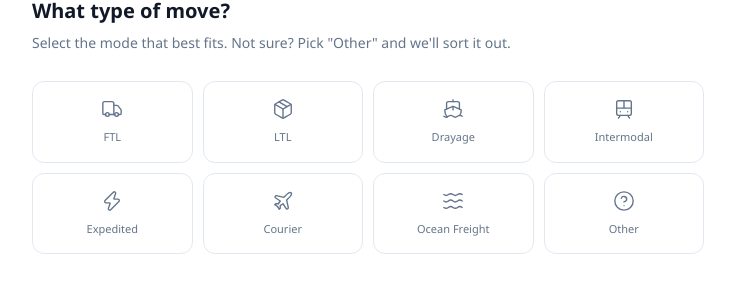
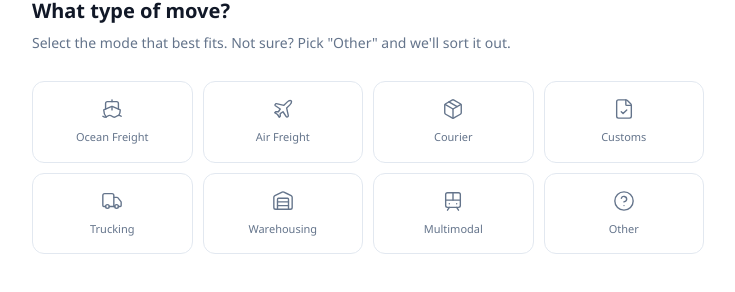
Before and after one commit to lyducquangbn99-gif/booking-by-john, a Next.js app: page /en in a window 1280 px wide. Shown: the part 3643-3935 px from the top of the page, without its empty margins (272-1007 px from the left). Built offline with nearby package versions, Linux system fonts and the light colour scheme.

Commit message:
Optimize quote form for international inquiries

```diff
--- a/app/api/send-booking/route.ts
+++ b/app/api/send-booking/route.ts
@@ -12,6 +12,11 @@ const ALLOWED_MODES = new Set([
   "Intermodal",
   "Expedited",
   "Courier",
+  "Air Freight",
+  "Customs Clearance",
+  "Inland Trucking",
+  "Warehousing",
+  "Multimodal",
   "Ocean Freight",
   "Other",
   "Unspecified",
--- a/components/RequestStepper.tsx
+++ b/components/RequestStepper.tsx
@@ -10,9 +10,9 @@ import {
   Package,
   Ship,
   Train,
-  Zap,
   Plane,
-  Waves,
+  Warehouse,
+  FileCheck,
   HelpCircle,
   CheckCircle,
   Clock,
@@ -53,14 +53,14 @@ const EMPTY_FORM: FormData = {
 // Internal stable values used for form.mode and urgency — decoupled from display labels
 // so the API email subject stays locale-independent.
 const MODE_ENTRIES: { value: string; labelKey: string; icon: LucideIcon }[] = [
-  { value: "FTL",           labelKey: "step1.modes.ftl",        icon: Truck },
-  { value: "LTL",           labelKey: "step1.modes.ltl",        icon: Package },
-  { value: "Drayage",       labelKey: "step1.modes.drayage",    icon: Ship },
-  { value: "Intermodal",    labelKey: "step1.modes.intermodal", icon: Train },
-  { value: "Expedited",     labelKey: "step1.modes.expedited",  icon: Zap },
-  { value: "Courier",       labelKey: "step1.modes.courier",    icon: Plane },
-  { value: "Ocean Freight", labelKey: "step1.modes.ocean",      icon: Waves },
-  { value: "Other",         labelKey: "step1.modes.other",      icon: HelpCircle },
+  { value: "Ocean Freight",     labelKey: "step1.modes.ocean",      icon: Ship },
+  { value: "Air Freight",       labelKey: "step1.modes.air",        icon: Plane },
+  { value: "Courier",           labelKey: "step1.modes.courier",    icon: Package },
+  { value: "Customs Clearance", labelKey: "step1.modes.customs",    icon: FileCheck },
+  { value: "Inland Trucking",   labelKey: "step1.modes.trucking",   icon: Truck },
+  { value: "Warehousing",       labelKey: "step1.modes.warehousing", icon: Warehouse },
+  { value: "Multimodal",        labelKey: "step1.modes.multimodal", icon: Train },
+  { value: "Other",             labelKey: "step1.modes.other",      icon: HelpCircle },
 ];
 
 const WEIGHT_KEYS = [
@@ -150,8 +150,12 @@ export default function RequestStepper() {
   }
 
   async function handleSubmit() {
-    if (!form.name || !(form.email || form.phone)) {
+    if (!form.name.trim() || !(form.email.trim() || form.phone.trim())) {
       setError(t('step4.errorContactRequired'));
+      return;
+    }
+    if (form.email && !/^[^\s@]+@[^\s@]+\.[^\s@]{2,}$/i.test(form.email)) {
+      setError(t('step4.errorEmailInvalid'));
       return;
     }
     setError("");
@@ -232,7 +236,17 @@ export default function RequestStepper() {
         </div>
       )}
 
-      <div className="max-w-2xl mx-auto">
+      <form
+        className="max-w-2xl mx-auto"
+        onSubmit={(event) => {
+          event.preventDefault();
+          if (step < 4) {
+            handleNext();
+          } else {
+            void handleSubmit();
+          }
+        }}
+      >
         {/* Header */}
         <p className="font-display text-xs text-accent-green tracking-widest uppercase mb-4">
           {t('tagline')}
@@ -289,6 +303,7 @@ export default function RequestStepper() {
         <div className="flex justify-between items-center mt-10">
           {step > 1 ? (
             <button
+              type="button"
               onClick={() => {
                 setError("");
                 setStep((s) => s - 1);
@@ -303,14 +318,14 @@ export default function RequestStepper() {
 
           {step < 4 ? (
             <button
-              onClick={handleNext}
+              type="submit"
               className="font-display font-bold text-sm text-bg-primary bg-accent-green px-7 py-3 rounded-md hover:-translate-y-px hover:shadow-[0_0_16px_rgba(0,232,123,0.3)] transition-all duration-200 cursor-pointer focus-visible:outline-none focus-visible:ring-2 focus-visible:ring-offset-2 focus-visible:ring-accent-green min-h-[44px]"
             >
               {t('nextButton')}
             </button>
           ) : (
             <button
-              onClick={handleSubmit}
+              type="submit"
               disabled={submitting}
               aria-disabled={submitting}
               className={`font-display font-bold text-sm text-bg-primary px-7 py-3 rounded-md transition-all duration-200 min-h-[44px] focus-visible:outline-none focus-visible:ring-2 focus-visible:ring-offset-2 focus-visible:ring-accent-green ${
@@ -332,7 +347,7 @@ export default function RequestStepper() {
             {error}
           </p>
         )}
-      </div>
+      </form>
     </section>
   );
 }
@@ -359,6 +374,7 @@ function Step1({ t, mode, onSelect }: { t: TFunc; mode: string; onSelect: (v: st
           const Icon = m.icon;
           return (
             <button
+              type="button"
               key={m.value}
               onClick={() => onSelect(m.value)}
               aria-pressed={mode === m.value}
@@ -498,6 +514,7 @@ function Step3({ t, urgency, onSelect }: { t: TFunc; urgency: string; onSelect:
           const Icon = opt.icon;
           return (
             <button
+              type="button"
               key={opt.value}
               onClick={() => onSelect(opt.value)}
               aria-pressed={urgency === opt.value}
@@ -565,6 +582,9 @@ function Step4({
           </label>
           <input
             id="name"
+            name="name"
+            required
+            maxLength={120}
             className={inputClass}
             placeholder={t('step4.nameLabel')}
             autoComplete="name"
@@ -589,11 +609,13 @@ function Step4({
       <div className="grid grid-cols-1 sm:grid-cols-2 gap-4">
         <div>
           <label htmlFor="email" className={labelClass}>
-            {t('step4.emailLabel')} <span aria-hidden="true">*</span>
+            {t('step4.emailLabel')}
           </label>
           <input
             id="email"
+            name="email"
             type="email"
+            maxLength={254}
             className={inputClass}
             placeholder={t('step4.emailPlaceholder')}
             autoComplete="email"
@@ -603,11 +625,14 @@ function Step4({
         </div>
         <div>
           <label htmlFor="phone" className={labelClass}>
-            {t('step4.phoneLabel')} <span aria-hidden="true">*</span>
+            {t('step4.phoneLabel')}
           </label>
           <input
             id="phone"
+            name="phone"
             type="tel"
+            inputMode="tel"
+            maxLength={50}
             className={inputClass}
             placeholder={t('step4.phonePlaceholder')}
             autoComplete="tel"
@@ -616,6 +641,9 @@ function Step4({
           />
         </div>
       </div>
+      <p className="-mt-2 text-xs text-text-muted">
+        {t('step4.contactHint')}
+      </p>
       <div>
         <div className="absolute left-[-9999px]" aria-hidden="true">
           <label htmlFor="website">Website</label>
@@ -633,6 +661,8 @@ function Step4({
         </label>
         <textarea
           id="notes"
+          name="notes"
+          maxLength={2000}
           className={`${inputClass} min-h-24 resize-y`}
           placeholder={t('step4.notesPlaceholder')}
           value={form.notes}
--- a/messages/en.json
+++ b/messages/en.json
@@ -104,13 +104,13 @@
       "subheading": "Select the mode that best fits. Not sure? Pick \"Other\" and we'll sort it out.",
       "ariaGroupLabel": "Shipping mode",
       "modes": {
-        "ftl": "FTL",
-        "ltl": "LTL",
-        "drayage": "Drayage",
-        "intermodal": "Intermodal",
-        "expedited": "Expedited",
+        "ocean": "Ocean Freight",
+        "air": "Air Freight",
         "courier": "Courier",
-        "ocean": "Ocean Freight",
+        "customs": "Customs",
+        "trucking": "Trucking",
+        "warehousing": "Warehousing",
+        "multimodal": "Multimodal",
         "other": "Other"
       }
     },
@@ -154,7 +154,7 @@
     },
     "step4": {
       "heading": "How do I reach you?",
-      "subheading": "Mr. John will follow up personally — no bots, no auto-emails.",
+      "subheading": "John will personally review your shipment details.",
       "nameLabel": "Name",
       "companyLabel": "Company",
       "companyPlaceholder": "Company (optional)",
@@ -162,9 +162,11 @@
       "emailPlaceholder": "you@company.com",
       "phoneLabel": "Phone",
       "phonePlaceholder": "+1 (555) 000-0000",
+      "contactHint": "Enter either an email address or phone number.",
       "notesLabel": "Notes / Special Requirements",
       "notesPlaceholder": "Anything else we should know?",
-      "errorContactRequired": "Please enter your name and at least one way to reach you."
+      "errorContactRequired": "Please enter your name and at least one way to reach you.",
+      "errorEmailInvalid": "Please enter a valid email address."
     },
     "success": {
       "title": "Request received — John's on it.",
--- a/messages/es.json
+++ b/messages/es.json
@@ -104,13 +104,13 @@
       "subheading": "Selecciona el modo que mejor se adapte. ¿No estás seguro? Elige \"Otro\" y lo resolvemos.",
       "ariaGroupLabel": "Modo de envío",
       "modes": {
-        "ftl": "FTL",
-        "ltl": "LTL",
-        "drayage": "Acarreo",
-        "intermodal": "Intermodal",
-        "expedited": "Urgente",
+        "ocean": "Flete Marítimo",
+        "air": "Flete Aéreo",
         "courier": "Courier",
-        "ocean": "Flete Marítimo",
+        "customs": "Aduanas",
+        "trucking": "Transporte terrestre",
+        "warehousing": "Almacenaje",
+        "multimodal": "Multimodal",
         "other": "Otro"
       }
     },
@@ -154,7 +154,7 @@
     },
     "step4": {
       "heading": "¿Cómo me comunico contigo?",
-      "subheading": "Mr. John te contactará personalmente — sin bots, sin correos automáticos.",
+      "subheading": "John revisará personalmente los datos de tu envío.",
       "nameLabel": "Nombre",
       "companyLabel": "Empresa",
       "companyPlaceholder": "Empresa (opcional)",
@@ -162,9 +162,11 @@
       "emailPlaceholder": "tu@empresa.com",
       "phoneLabel": "Teléfono",
       "phonePlaceholder": "+1 (555) 000-0000",
+      "contactHint": "Ingresa un correo electrónico o un número de teléfono.",
       "notesLabel": "Notas / Requisitos Especiales",
       "notesPlaceholder": "¿Algo más que debamos saber?",
-      "errorContactRequired": "Por favor, ingresa tu nombre y al menos una forma de contacto."
+      "errorContactRequired": "Por favor, ingresa tu nombre y al menos una forma de contacto.",
+      "errorEmailInvalid": "Ingresa una dirección de correo válida."
     },
     "success": {
       "title": "Solicitud recibida — John está en ello.",
--- a/messages/id.json
+++ b/messages/id.json
@@ -104,13 +104,13 @@
       "subheading": "Pilih moda yang paling sesuai. Tidak yakin? Pilih \"Lainnya\" dan kami akan menyelesaikannya.",
       "ariaGroupLabel": "Moda pengiriman",
       "modes": {
-        "ftl": "FTL",
-        "ltl": "LTL",
-        "drayage": "Pelabuhan",
-        "intermodal": "Intermodal",
-        "expedited": "Ekspres",
+        "ocean": "Laut",
+        "air": "Udara",
         "courier": "Kurir",
-        "ocean": "Laut",
+        "customs": "Bea Cukai",
+        "trucking": "Truk Darat",
+        "warehousing": "Pergudangan",
+        "multimodal": "Multimoda",
         "other": "Lainnya"
       }
     },
@@ -154,7 +154,7 @@
     },
     "step4": {
       "heading": "Bagaimana cara menghubungi Anda?",
-      "subheading": "Mr. John akan menindaklanjuti secara pribadi — tanpa bot, tanpa email otomatis.",
+      "subheading": "John akan meninjau detail pengiriman Anda secara langsung.",
       "nameLabel": "Nama",
       "companyLabel": "Perusahaan",
       "companyPlaceholder": "Perusahaan (opsional)",
@@ -162,9 +162,11 @@
       "emailPlaceholder": "anda@perusahaan.com",
       "phoneLabel": "Telepon",
       "phonePlaceholder": "+62 000 0000 0000",
+      "contactHint": "Masukkan alamat email atau nomor telepon.",
       "notesLabel": "Catatan / Persyaratan Khusus",
       "notesPlaceholder": "Ada hal lain yang perlu kami ketahui?",
-      "errorContactRequired": "Masukkan nama Anda dan setidaknya satu cara untuk menghubungi Anda."
+      "errorContactRequired": "Masukkan nama Anda dan setidaknya satu cara untuk menghubungi Anda.",
+      "errorEmailInvalid": "Masukkan alamat email yang valid."
     },
     "success": {
       "title": "Permintaan diterima — John sedang menanganinya.",
--- a/messages/it.json
+++ b/messages/it.json
@@ -104,13 +104,13 @@
       "subheading": "Seleziona la modalità più adatta. Non sei sicuro? Scegli \"Altro\" e lo risolviamo insieme.",
       "ariaGroupLabel": "Modalità di spedizione",
       "modes": {
-        "ftl": "FTL",
-        "ltl": "LTL",
-        "drayage": "Portuale",
-        "intermodal": "Intermodale",
-        "expedited": "Urgente",
+        "ocean": "Marittimo",
+        "air": "Aereo",
         "courier": "Corriere",
-        "ocean": "Marittimo",
+        "customs": "Dogana",
+        "trucking": "Trasporto stradale",
+        "warehousing": "Magazzino",
+        "multimodal": "Multimodale",
         "other": "Altro"
       }
     },
@@ -154,7 +154,7 @@
     },
     "step4": {
       "heading": "Come posso contattarti?",
-      "subheading": "Mr. John ti risponderà personalmente — niente bot, niente email automatiche.",
+      "subheading": "John esaminerà personalmente i dettagli della spedizione.",
       "nameLabel": "Nome",
       "companyLabel": "Azienda",
       "companyPlaceholder": "Azienda (opzionale)",
@@ -162,9 +162,11 @@
       "emailPlaceholder": "tu@azienda.com",
       "phoneLabel": "Telefono",
       "phonePlaceholder": "+39 000 000 0000",
+      "contactHint": "Inserisci un indirizzo email oppure un numero di telefono.",
       "notesLabel": "Note / Requisiti Speciali",
       "notesPlaceholder": "Altro che dovremmo sapere?",
-      "errorContactRequired": "Inserisci il tuo nome e almeno un modo per contattarti."
+      "errorContactRequired": "Inserisci il tuo nome e almeno un modo per contattarti.",
+      "errorEmailInvalid": "Inserisci un indirizzo email valido."
     },
     "success": {
       "title": "Richiesta ricevuta — John ci pensa.",
--- a/messages/vi.json
+++ b/messages/vi.json
@@ -104,13 +104,13 @@
       "subheading": "Chọn phương thức phù hợp nhất. Chưa chắc? Chọn \"Khác\" và chúng tôi sẽ tư vấn thêm.",
       "ariaGroupLabel": "Phương thức vận chuyển",
       "modes": {
-        "ftl": "FTL",
-        "ltl": "LTL",
-        "drayage": "Nội địa cảng",
-        "intermodal": "Đa phương thức",
-        "expedited": "Hàng khẩn",
-        "courier": "Courier",
         "ocean": "Vận tải biển",
+        "air": "Vận tải hàng không",
+        "courier": "Chuyển phát nhanh",
+        "customs": "Hải quan",
+        "trucking": "Vận tải đường bộ",
+        "warehousing": "Kho bãi",
+        "multimodal": "Đa phương thức",
         "other": "Khác"
       }
     },
@@ -154,7 +154,7 @@
     },
     "step4": {
       "heading": "Tôi liên hệ bạn như thế nào?",
-      "subheading": "Mr. John sẽ liên hệ trực tiếp — không bot, không email tự động.",
+      "subheading": "John sẽ trực tiếp xem thông tin lô hàng của bạn.",
       "nameLabel": "Họ tên",
       "companyLabel": "Công ty",
       "companyPlaceholder": "Công ty (không bắt buộc)",
@@ -162,9 +162,11 @@
       "emailPlaceholder": "ban@congty.com",
       "phoneLabel": "Điện thoại",
       "phonePlaceholder": "+84 (0) 000-000-000",
+      "contactHint": "Chỉ cần nhập email hoặc số điện thoại.",
       "notesLabel": "Ghi Chú / Yêu Cầu Đặc Biệt",
       "notesPlaceholder": "Còn điều gì khác chúng tôi cần biết?",
-      "errorContactRequired": "Vui lòng nhập tên và ít nhất một phương thức liên hệ."
+      "errorContactRequired": "Vui lòng nhập tên và ít nhất một phương thức liên hệ.",
+      "errorEmailInvalid": "Vui lòng nhập địa chỉ email hợp lệ."
     },
     "success": {
       "title": "Yêu cầu đã nhận — John đang xử lý.",
```
